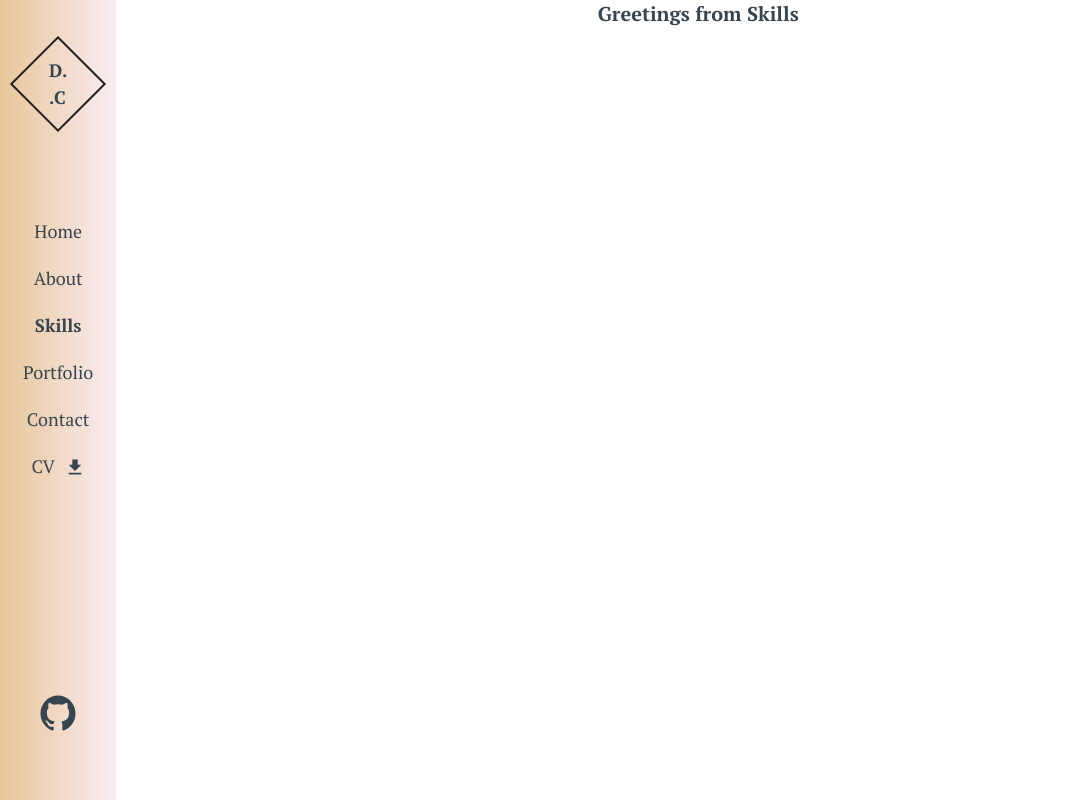
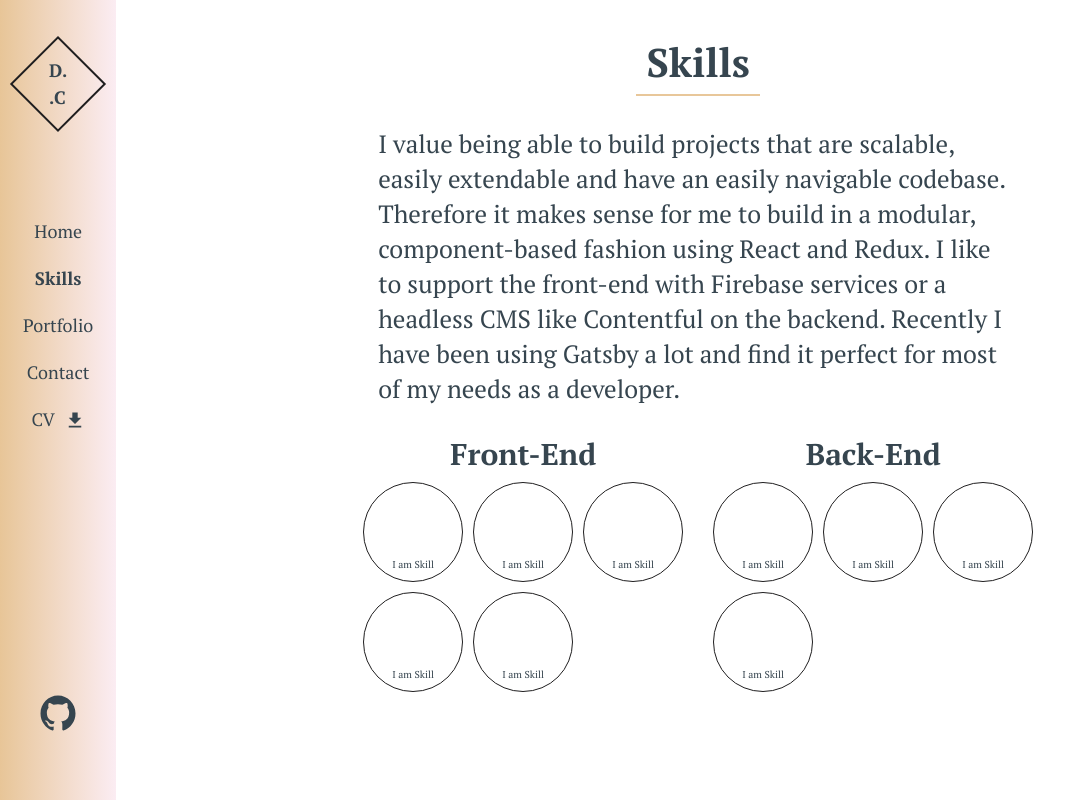
Before and after one commit to cooperda00/personal-site-gatsby, a Gatsby site: page /skills in a window 1280 px wide. Shown: the whole page, without its empty margins (0-1086 px from the left). Built offline with nearby package versions, Linux system fonts and the light colour scheme; Gatsby itself is replaced by a stand-in of ours.

Commit message:
builds out some of the skills section

```diff
--- a/src/_vars.scss
+++ b/src/_vars.scss
@@ -26,6 +26,9 @@ $lineL: 1.2;
 $lineM: 1.4;
 $lineS: 1.5;
 $lineXS: 1.5;
+
+//Spacing
+$spacingFromTop: 4rem;
 
 //MIXINS
 //Flex
@@ -91,11 +94,27 @@ $lineXS: 1.5;
   }
 }
 
-@mixin underline() {
-  background: $tertiary;
-  content: "";
-  display: block;
-  height: 2px;
-  margin-top: 4rem;
-  width: 100%;
+@mixin underline($width: 110%) {
+  @include flex(column, center, center);
+
+  &:after {
+    display: block;
+    background: $primary;
+    content: "";
+    height: 2px;
+    margin-top: 1rem;
+    width: $width;
+  }
 }
+
+@mixin copy($alignment) {
+  @include font("S");
+
+  padding: 3rem;
+  max-width: 700px;
+  text-align: $alignment;
+
+  @include min-width(1000px) {
+    @include font("M");
+  }
+}
--- a/src/components/Index/Grid/Grid.module.scss
+++ b/src/components/Index/Grid/Grid.module.scss
@@ -32,11 +32,9 @@
 
 .Copy {
   @include font("S");
+  @include copy(justify);
 
   grid-area: copy;
-  padding: 3rem;
-  max-width: 600px;
-  text-align: justify;
 
   @include min-width(1000px) {
     @include font("M");
--- /dev/null
+++ b/src/components/PageTitle/PageTitle.js
@@ -0,0 +1,14 @@
+//Modules
+import React from "react"
+//Sass
+import styles from "./PageTitle.module.scss"
+
+const PageTitle = ({ title }) => {
+  return (
+    <div className={styles.PageTitle}>
+      <h1>{title}</h1>
+    </div>
+  )
+}
+
+export default PageTitle
--- /dev/null
+++ b/src/components/PageTitle/PageTitle.module.scss
@@ -0,0 +1,17 @@
+@import "../../vars";
+
+.PageTitle {
+  @include flex(column, flex-start, center);
+
+  margin-top: $spacingFromTop;
+  text-align: center;
+
+  h1 {
+    @include font("L");
+    @include underline(120%);
+
+    @include min-width(768px) {
+      @include font("XL");
+    }
+  }
+}
--- /dev/null
+++ b/src/components/Skills/Copy/Copy.js
@@ -0,0 +1,21 @@
+//Modules
+import React from "react"
+//Sass
+import styles from "./Copy.module.scss"
+
+const Copy = () => {
+  return (
+    <section className={styles.Copy}>
+      <p>
+        I value being able to build projects that are scalable, easily
+        extendable and have an easily navigable codebase. Therefore it makes
+        sense for me to build in a modular, component-based fashion using React
+        and Redux. I like to support the front-end with Firebase services or a
+        headless CMS like Contentful on the backend. Recently I have been using
+        Gatsby a lot and find it perfect for most of my needs as a developer.
+      </p>
+    </section>
+  )
+}
+
+export default Copy
--- /dev/null
+++ b/src/components/Skills/Copy/Copy.module.scss
@@ -0,0 +1,7 @@
+@import "../../../vars";
+
+.Copy {
+  p {
+    @include copy(left);
+  }
+}
--- /dev/null
+++ b/src/components/Skills/Skills/Skill/Skill.js
@@ -0,0 +1,16 @@
+//Modules
+import React from "react"
+import Image from "gatsby-image"
+//Sass
+import styles from "./Skill.module.scss"
+
+const Skill = () => {
+  return (
+    <div className={styles.SkillCard}>
+      <div className={styles.ImageContainer}></div>
+      <p>I am Skill</p>
+    </div>
+  )
+}
+
+export default Skill
--- /dev/null
+++ b/src/components/Skills/Skills/Skill/Skill.module.scss
@@ -0,0 +1,16 @@
+@import "../../../../vars";
+
+.SkillCard {
+  @include flex(column, space-between, center);
+
+  border-radius: 50%;
+  border: 0.1px solid $charcoal;
+  height: 10rem;
+  padding: 1rem;
+  text-align: center;
+  width: 100px;
+}
+
+.ImageContainer {
+  height: 5rem;
+}
--- /dev/null
+++ b/src/components/Skills/Skills/Skills.js
@@ -0,0 +1,35 @@
+//Modules
+import React from "react"
+//Sass
+import styles from "./Skills.module.scss"
+//Components
+import Skill from "./Skill/Skill"
+
+const Skills = () => {
+  return (
+    <section className={styles.Skills}>
+      <div className={styles.GridContainer}>
+        <h3>Front-End</h3>
+        <div className={styles.Grid}>
+          <Skill />
+          <Skill />
+          <Skill />
+          <Skill />
+          <Skill />
+        </div>
+      </div>
+
+      <div className={styles.GridContainer}>
+        <h3>Back-End</h3>
+        <div className={styles.Grid}>
+          <Skill />
+          <Skill />
+          <Skill />
+          <Skill />
+        </div>
+      </div>
+    </section>
+  )
+}
+
+export default Skills
--- /dev/null
+++ b/src/components/Skills/Skills/Skills.module.scss
@@ -0,0 +1,36 @@
+@import "../../../vars";
+
+.Skills {
+  @include min-width(1000px) {
+    @include flex(row, center, center);
+
+    .GridContainer:not(:last-child) {
+      margin-right: 3rem;
+    }
+  }
+}
+
+.GridContainer {
+  @include flex(column, flex-start, center);
+
+  h3 {
+    @include font("M");
+    @include min-width(768px) {
+      @include font("L");
+    }
+  }
+}
+
+.Grid {
+  display: grid;
+  grid-gap: 1rem;
+  grid-template-columns: 1fr 1fr;
+  justify-items: center;
+  margin-bottom: 3rem;
+  margin-top: 1rem;
+  width: 100%;
+
+  @include min-width(870px) {
+    grid-template-columns: 1fr 1fr 1fr;
+  }
+}
--- a/src/constants/links.js
+++ b/src/constants/links.js
@@ -2,10 +2,6 @@ export const links = [
   {
     path: "/",
     text: "Home",
-  },
-  {
-    path: "/about",
-    text: "About",
   },
   {
     path: "/skills",
--- a/src/pages/contact.js
+++ b/src/pages/contact.js
@@ -2,13 +2,12 @@
 import React from "react"
 //Components
 import Layout from "../components/Layout/Layout"
+import PageTitle from "../components/PageTitle/PageTitle"
 
 const ContactPage = () => {
   return (
     <Layout>
-      <div>
-        <h1>Greetings from Contact</h1>
-      </div>
+      <PageTitle title="Contact" />
     </Layout>
   )
 }
--- a/src/pages/portfolio.js
+++ b/src/pages/portfolio.js
@@ -2,13 +2,12 @@
 import React from "react"
 //Components
 import Layout from "../components/Layout/Layout"
+import PageTitle from "../components/PageTitle/PageTitle"
 
 const PortfolioPage = () => {
   return (
     <Layout>
-      <div>
-        <h1>Greetings from Portfolio</h1>
-      </div>
+      <PageTitle title="Portfolio" />
     </Layout>
   )
 }
--- a/src/pages/skills.js
+++ b/src/pages/skills.js
@@ -2,13 +2,16 @@
 import React from "react"
 //Components
 import Layout from "../components/Layout/Layout"
+import PageTitle from "../components/PageTitle/PageTitle"
+import Copy from "../components/Skills/Copy/Copy"
+import Skills from "../components/Skills/Skills/Skills"
 
 const SkillsPage = () => {
   return (
     <Layout>
-      <div>
-        <h1>Greetings from Skills</h1>
-      </div>
+      <PageTitle title="Skills" />
+      <Copy />
+      <Skills />
     </Layout>
   )
 }
```
Also changed, not shown: src/pages/about.js (deleted, +0 -16 lines).
